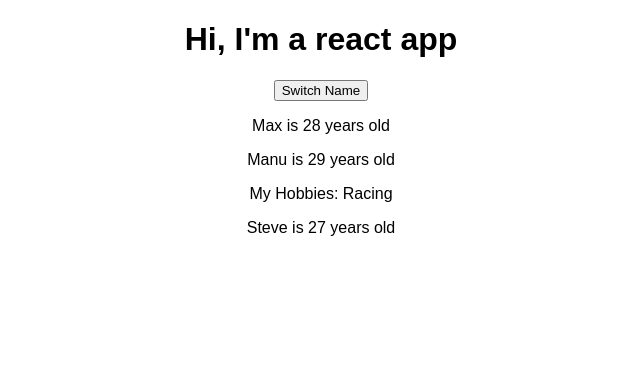
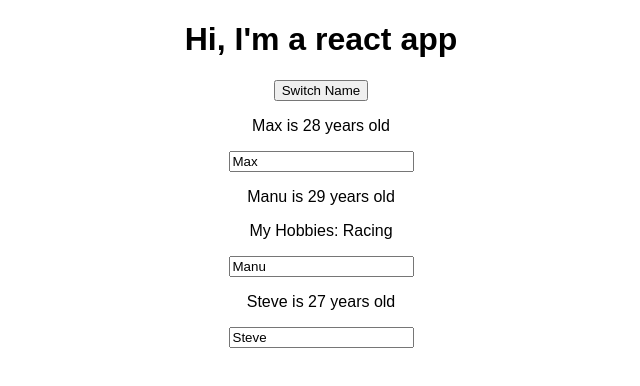
Before and after one commit to gattlin1/Learning-React, a React (Create React App) app in the folder basics/: page / in a window 1280 px wide. Shown: the top 386 px of the page, without its empty margins (319-959 px from the left). Built offline with nearby package versions, Linux system fonts and the light colour scheme.

Commit message:
Adding two way binding

```diff
--- a/basics/src/App.js
+++ b/basics/src/App.js
@@ -1,21 +1,20 @@
-import React, { useState } from 'react';
+import React, { Component } from 'react';
 import './App.css';
 import Person from './Person/Person';
 
-const App = props =>  {
-  const [personState, setPersonState] = useState({
+class App extends Component  {
+  state = {
       persons: [
         { name: 'Max', age: 28 },
         { name: 'Manu', age: 29 },
         { name: 'Steve', age: 27 }
       ],
-  });
-  const [otherState, ] = useState('some other state value');
+  }
 
-  console.log(personState, otherState);
+  otherState = 'some other state value'
 
-  const switchNameHandler = (newName) => {
-    setPersonState({
+  switchNameHandler = (newName) => {
+    this.setState({
       persons: [
         { name: newName, age: 23 },
         { name: 'Manu', age: 29 },
@@ -23,26 +22,39 @@
       ],
     })
   }
-  return (
-    <div className="App">
+
+  nameChangeHandler = (event) => {
+    this.setState({
+      persons: [
+        { name: 'Max', age: 23 },
+        { name: event.target.value, age: 29 },
+        { name: 'Steve', age: 27 }
+      ],
+    })
+  }
+  render () {
+    return (
+      <div className="App">
       <h1>Hi, I'm a react app</h1>
-      <button onClick={ () => switchNameHandler('Gattlin') }>Switch Name</button>
+      <button onClick={ () => this.switchNameHandler('Gattlin') }>Switch Name</button>
       <Person
-        name={ personState.persons[0].name }
-        age={ personState.persons[0].age }
-      />
+        name={ this.state.persons[0].name }
+        age={ this.state.persons[0].age }
+        />
       <Person
-        name={ personState.persons[1].name }
-        age={ personState.persons[1].age }
-        click={ switchNameHandler.bind(this, 'Jim') } >
+        name={ this.state.persons[1].name }
+        age={ this.state.persons[1].age }
+        click={ this.switchNameHandler.bind(this, 'Jim') }
+        changed= {this.nameChangeHandler}>
         My Hobbies: Racing
       </Person>
       <Person
-        name={ personState.persons[2].name }
-        age={ personState.persons[2].age }
-      />
+        name={ this.state.persons[2].name }
+        age={ this.state.persons[2].age }
+        />
     </div>
-  );
+    );
+  }
 
     // This is equivalent to above
     // return React.createElement('div', { className: 'App' }, React.createElement('h1', null, "Hi, I'm a React App"));
--- a/basics/src/Person/Person.js
+++ b/basics/src/Person/Person.js
@@ -7,6 +7,7 @@
                 { props.name } is { props.age } years old
             </p>
             <p>{ props.children }</p>
+            <input type="text" onChange={ props.changed } value={ props.name }/>
         </div>
     )
 }
```
